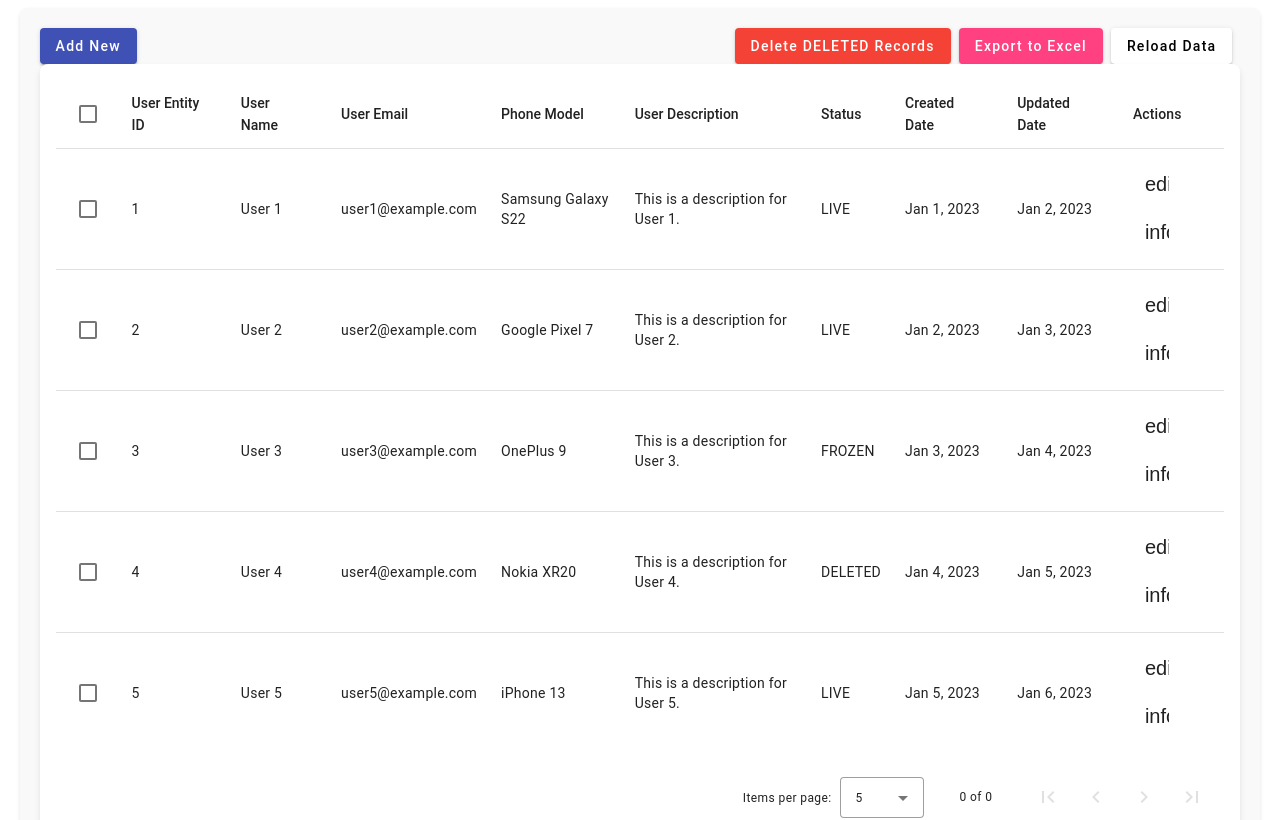
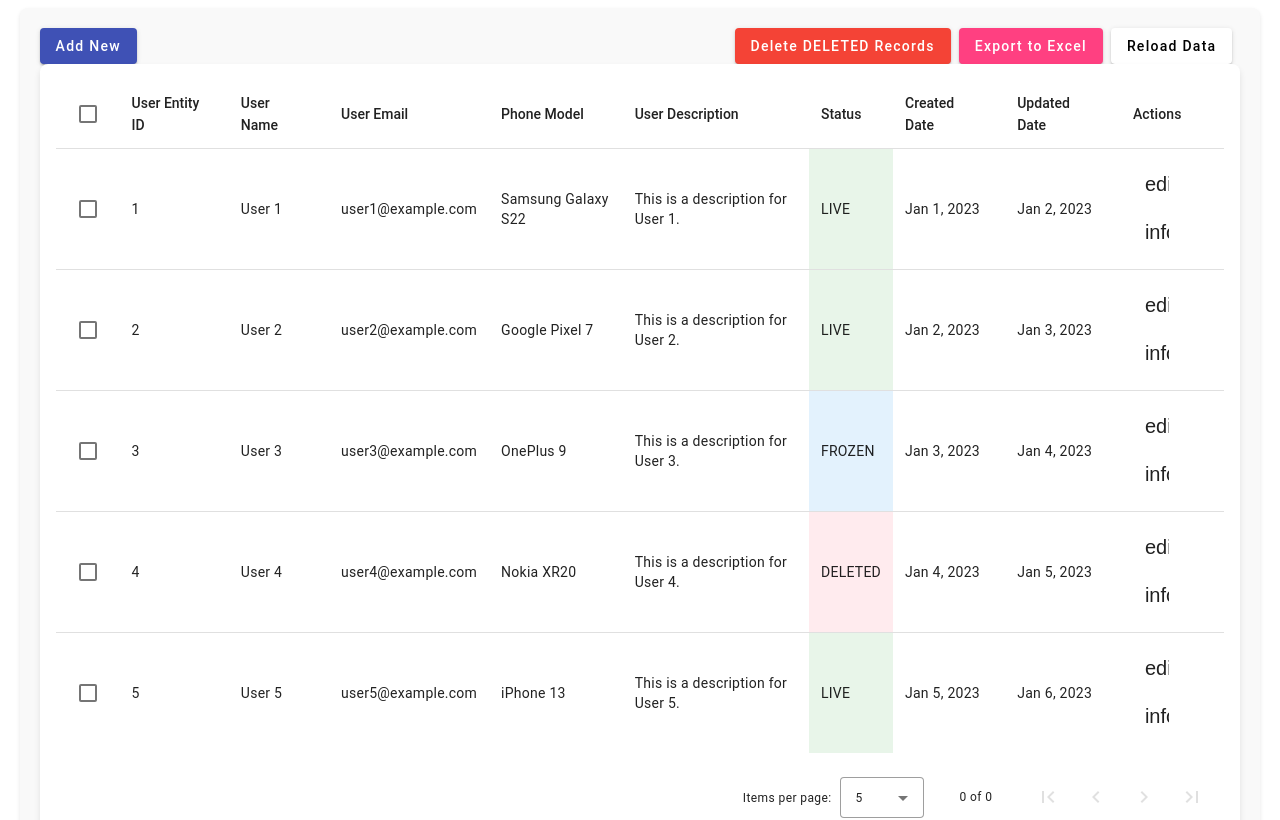
Before and after one commit to eminyuce/Pratice-Project-UI-Angular, an Angular app in the folder practive-project-ui-angular/: page /acqu-user-entity in a window 1280 px wide. Shown: the top 820 px of the page. Built offline with nearby package versions, Linux system fonts and the light colour scheme.

Commit message:
missing buttons and style for status

```diff
--- a/practive-project-ui-angular/src/app/acqu-user-entity/acqu-user-entity.component.html
+++ b/practive-project-ui-angular/src/app/acqu-user-entity/acqu-user-entity.component.html
@@ -106,7 +106,9 @@
         <!-- Status Column -->
         <ng-container matColumnDef="status">
           <th mat-header-cell *matHeaderCellDef mat-sort-header>Status</th>
-          <td mat-cell *matCellDef="let element">{{ element.status }}</td>
+          <td mat-cell *matCellDef="let element" [ngStyle]="{'background-color': getStatusColor(element.status)}">
+            {{ element.status }}
+          </td>
         </ng-container>
 
         <!-- Created Date Column -->
--- a/practive-project-ui-angular/src/app/confirm-dialog/confirm-dialog.component.html
+++ b/practive-project-ui-angular/src/app/confirm-dialog/confirm-dialog.component.html
@@ -3,5 +3,6 @@
   {{ data.message }}
 </mat-dialog-content>
 <mat-dialog-actions align="end">
-
+  <button mat-button (click)="onCancel()">Cancel</button>
+  <button mat-raised-button color="primary" (click)="onConfirm()">OK</button>
 </mat-dialog-actions>
--- a/practive-project-ui-angular/src/app/confirm-dialog/confirm-dialog.component.ts
+++ b/practive-project-ui-angular/src/app/confirm-dialog/confirm-dialog.component.ts
@@ -1,5 +1,6 @@
 import { Component, Inject } from '@angular/core';
-import { MAT_DIALOG_DATA, MatDialogModule } from '@angular/material/dialog';
+import { MAT_DIALOG_DATA, MatDialogRef, MatDialogModule } from '@angular/material/dialog';
+import { CommonModule } from '@angular/common';
 import { MatButtonModule } from '@angular/material/button';
 
 @Component({
@@ -13,5 +14,16 @@ import { MatButtonModule } from '@angular/material/button';
   ]
 })
 export class ConfirmDialogComponent {
-  constructor(@Inject(MAT_DIALOG_DATA) public data: any) {}
+  constructor(
+    public dialogRef: MatDialogRef<ConfirmDialogComponent>,
+    @Inject(MAT_DIALOG_DATA) public data: any
+  ) {}
+
+  onCancel(): void {
+    this.dialogRef.close(false);
+  }
+
+  onConfirm(): void {
+    this.dialogRef.close(true);
+  }
 }
```
